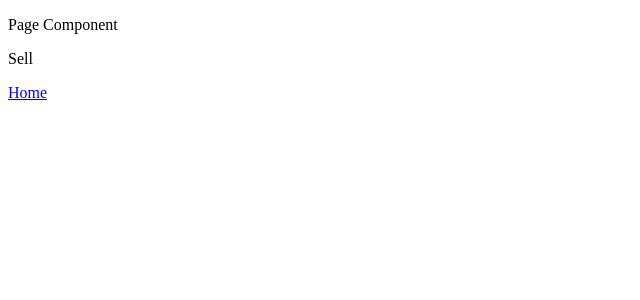
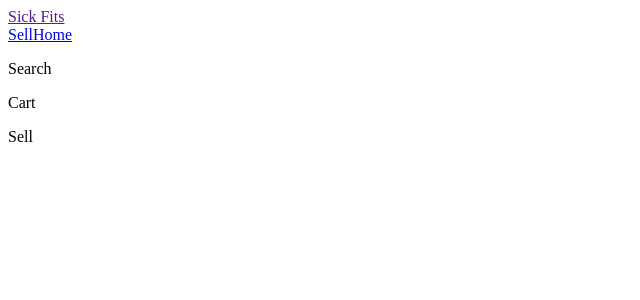
Before and after one commit to mala23/sick-fits, a Next.js app in the folder frontend/: page /sell in a window 1280 px wide. Shown: the top 300 px of the page, without its empty margins (0-640 px from the left). Built offline with nearby package versions, Linux system fonts and the light colour scheme.

Commit message:
create custom app and meta components

```diff
--- /dev/null
+++ b/frontend/components/Header.js
@@ -0,0 +1,16 @@
+import Nav from './Nav'
+
+const Header = () => (
+  <div>
+    <div className="bar">
+      <a href="">Sick Fits</a>
+      <Nav />
+    </div>
+    <div className="sub-bar">
+      <p>Search</p>
+    </div>
+    <div>Cart</div>
+  </div>
+)
+
+export default Header;
--- /dev/null
+++ b/frontend/components/Meta.js
@@ -0,0 +1,13 @@
+import Head from 'next/head';
+
+const Meta = () => (
+  <Head>
+    <meta name="viewport" content="width=device-width, initial-scale=1" />
+    <meta charset="utf-8" />
+    <link rel="shortcut icon" href="/static/favicon.png" />
+    <link rel="stylesheet" type="text/css" href="/static/nprogress.css" />
+    <title>Sick Fits!</title>
+  </Head>
+)
+
+export default Meta;
--- /dev/null
+++ b/frontend/components/Nav.js
@@ -0,0 +1,14 @@
+import Link from 'next/link';
+
+const Nav = () => (
+  <div>
+    <Link href='sell'>
+      <a>Sell</a>
+    </Link>
+    <Link href='/'>
+      <a>Home</a>
+    </Link>
+  </div>
+)
+
+export default Nav;
--- a/frontend/components/Page.js
+++ b/frontend/components/Page.js
@@ -1,10 +1,12 @@
 import React, { Component } from 'react';
+import Header from '../components/Header';
+import Meta from '../components/Meta';
 
 class Page extends Component {
   render() {
     return (
       <div>
-        <p>Page Component</p>
+        <Header />
         {this.props.children}
       </div>
     )
--- a/frontend/pages/_app.js
+++ b/frontend/pages/_app.js
@@ -1,11 +1,11 @@
 import App, { Container } from 'next/app';
 import Page from '../components/Page';
 
-class sickfitsApp extends App {
+class MyApp extends App {
   render() {
     const { Component } = this.props;
 
-    return(
+    return (
       <Container>
         <Page>
           <Component />
@@ -15,4 +15,4 @@
   }
 }
 
-export default sickfitsApp;
+export default MyApp;
--- a/frontend/pages/index.js
+++ b/frontend/pages/index.js
@@ -3,9 +3,6 @@
 const Home = props => (
   <div>
     <p>Hey!</p>
-    <Link href='sell'>
-      <a>Sell</a>
-    </Link>
   </div>
 )
 
--- a/frontend/pages/sell.js
+++ b/frontend/pages/sell.js
@@ -3,9 +3,6 @@
 const Sell = props => (
   <div>
     <p>Sell</p>
-    <Link href='/'>
-      <a>Home</a>
-    </Link>
   </div>
 )
 
```
